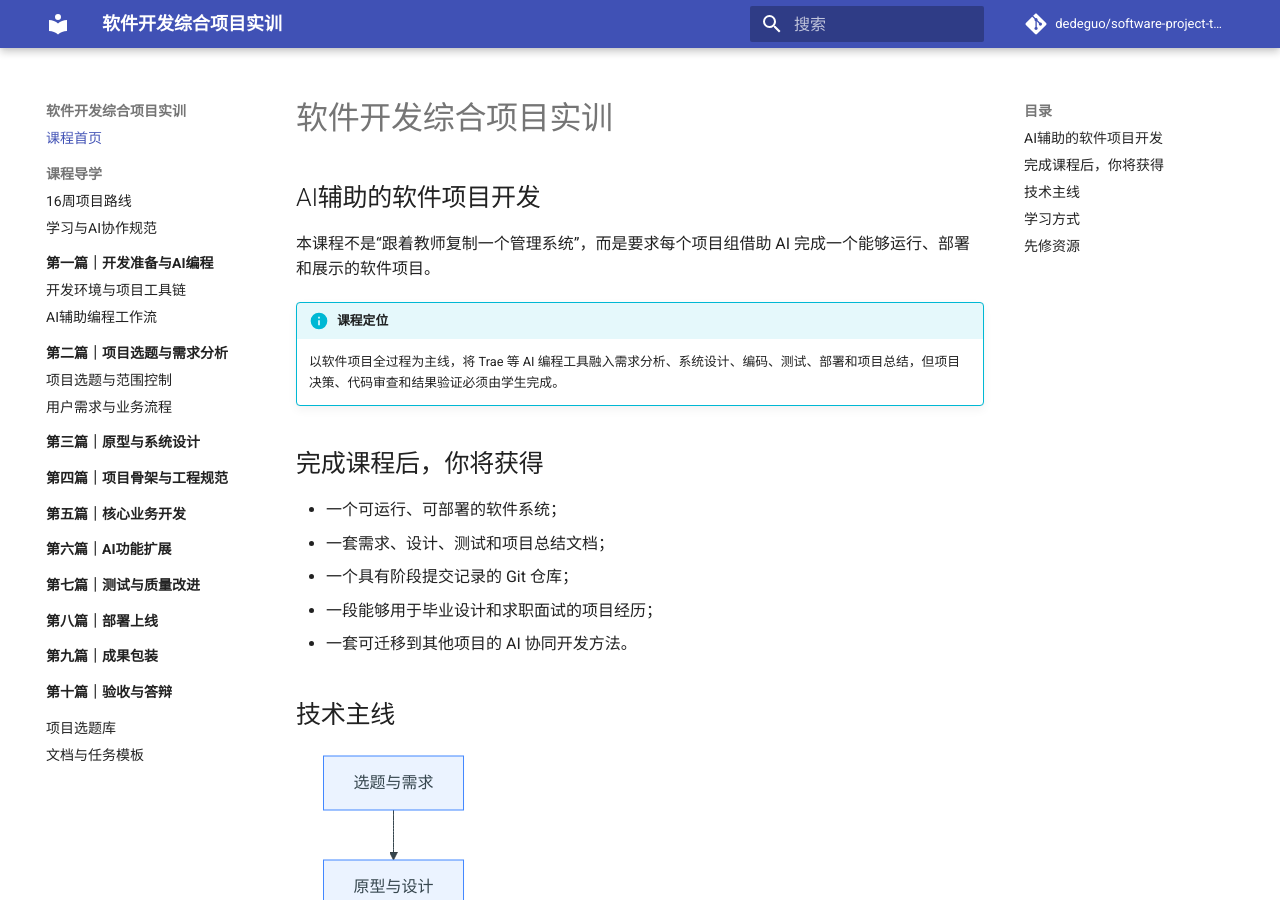
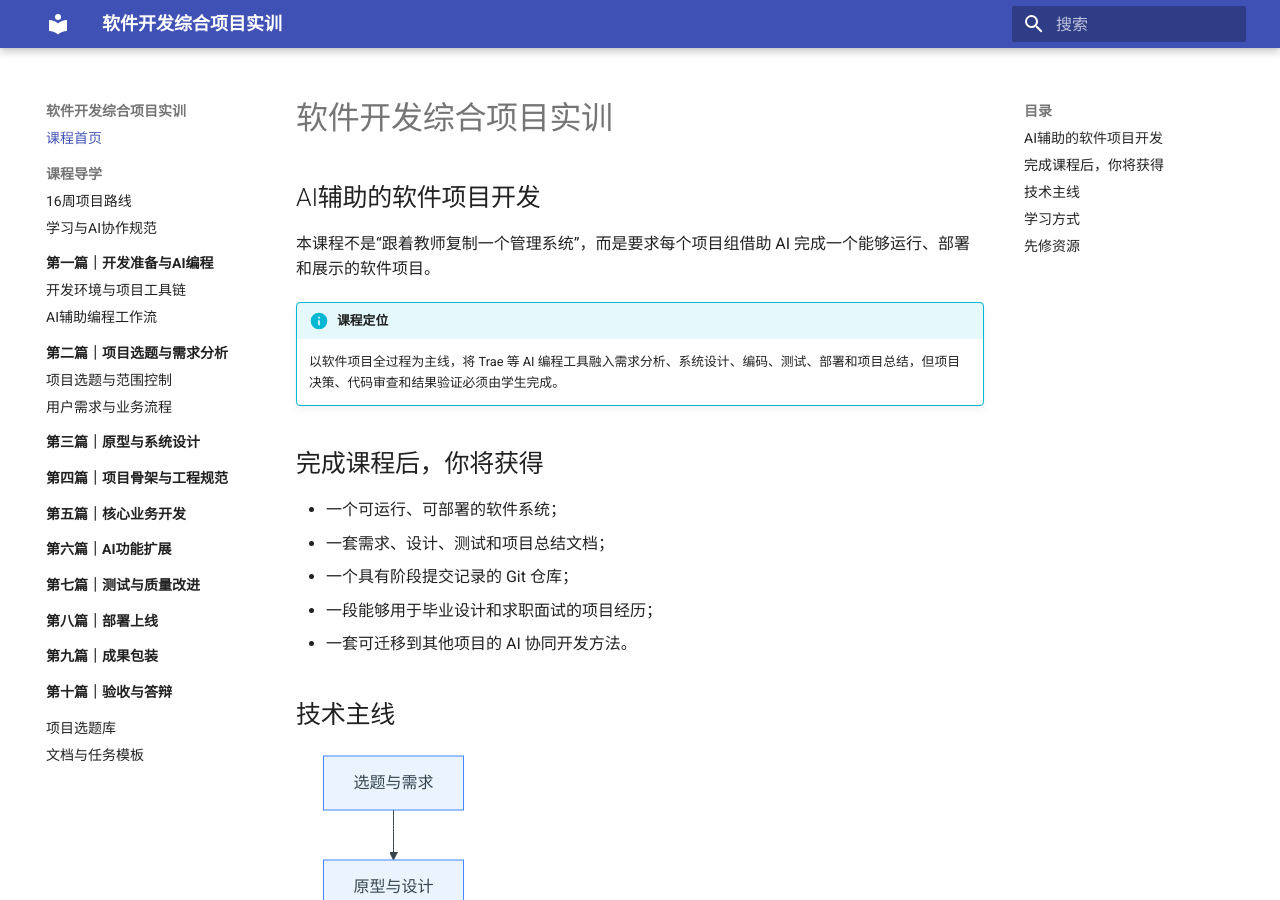
Before and after one commit to dedeguo/software-project-training-docs, an MkDocs documentation site: the page built from docs/index.md, in a window 1280 px wide and 900 px high. Built offline with MkDocs 1.6.1 and Material for MkDocs 9.7.7, drawn with Linux system fonts in a browser that asks for light colours; comment, search, counter and statistics services are not loaded; some of the changed lines change nothing that is shown.

Commit message:
del repo_url

```diff
--- a/mkdocs.yml
+++ b/mkdocs.yml
@@ -1,8 +1,8 @@
 site_name: 软件开发综合项目实训
 site_description: 《软件开发综合项目实训——AI辅助的软件项目开发》电子教程
-site_url: https://dedeguo.github.io/software-project-training-docs/
-repo_url: https://github.com/dedeguo/software-project-training-docs
-repo_name: dedeguo/software-project-training-docs
+site_url: https://project-ai.chende.top/
+# repo_url: https://github.com/dedeguo/software-project-training-docs
+# repo_name: dedeguo/software-project-training-docs
 
 theme:
   name: material
```
